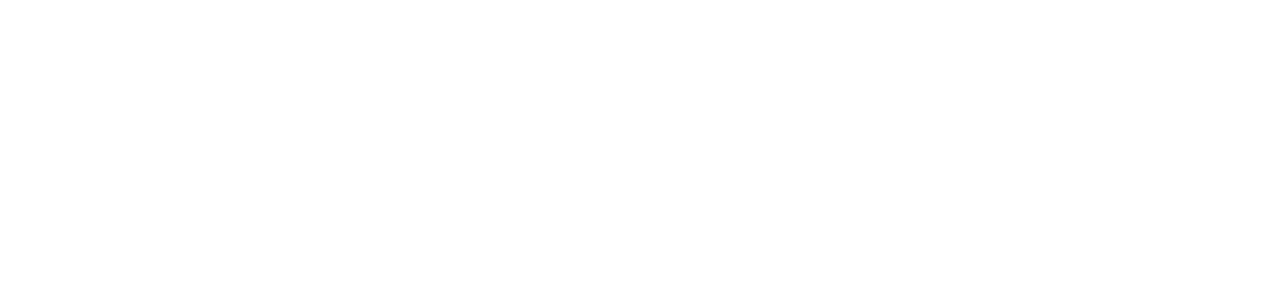
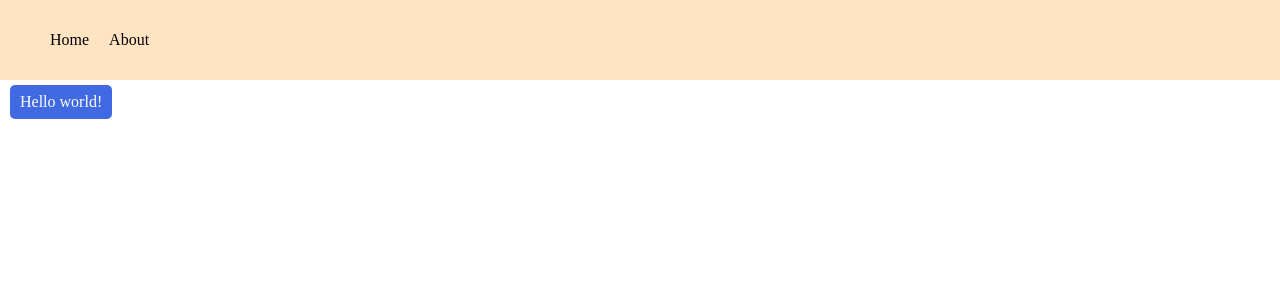
Before and after one commit to dolphinlmg/next-with-css-module, a Next.js app: page / in a window 1280 px wide. Shown: the top 300 px of the page. Built offline with nearby package versions, Linux system fonts and the light colour scheme.

Commit message:
Create index page

```diff
--- a/src/pages/index.tsx
+++ b/src/pages/index.tsx
@@ -1,3 +1,22 @@
+import Button from '@/components/Button';
+import style from '@/styles/index.module.scss';
+
 export default function Home() {
-  return <></>;
+  return (
+    <>
+      <div className={style.header}>
+        <ul>
+          <li>
+            <a>Home</a>
+          </li>
+          <li>
+            <a>About</a>
+          </li>
+        </ul>
+      </div>
+      <div className={style['button-container']}>
+        <Button>Hello world!</Button>
+      </div>
+    </>
+  );
 }
--- /dev/null
+++ b/src/styles/index.module.scss
@@ -0,0 +1,23 @@
+.header {
+  width: 100%;
+  height: 10vh;
+  background-color: bisque;
+
+  & > ul {
+    margin: 0;
+    height: 100%;
+    display: flex;
+    flex-direction: row;
+    align-items: center;
+    flex-wrap: wrap;
+
+    & > li {
+      list-style-type: none;
+      padding: 5px 10px;
+    }
+  }
+}
+
+.button-container {
+  padding: 5px 10px;
+}
```
